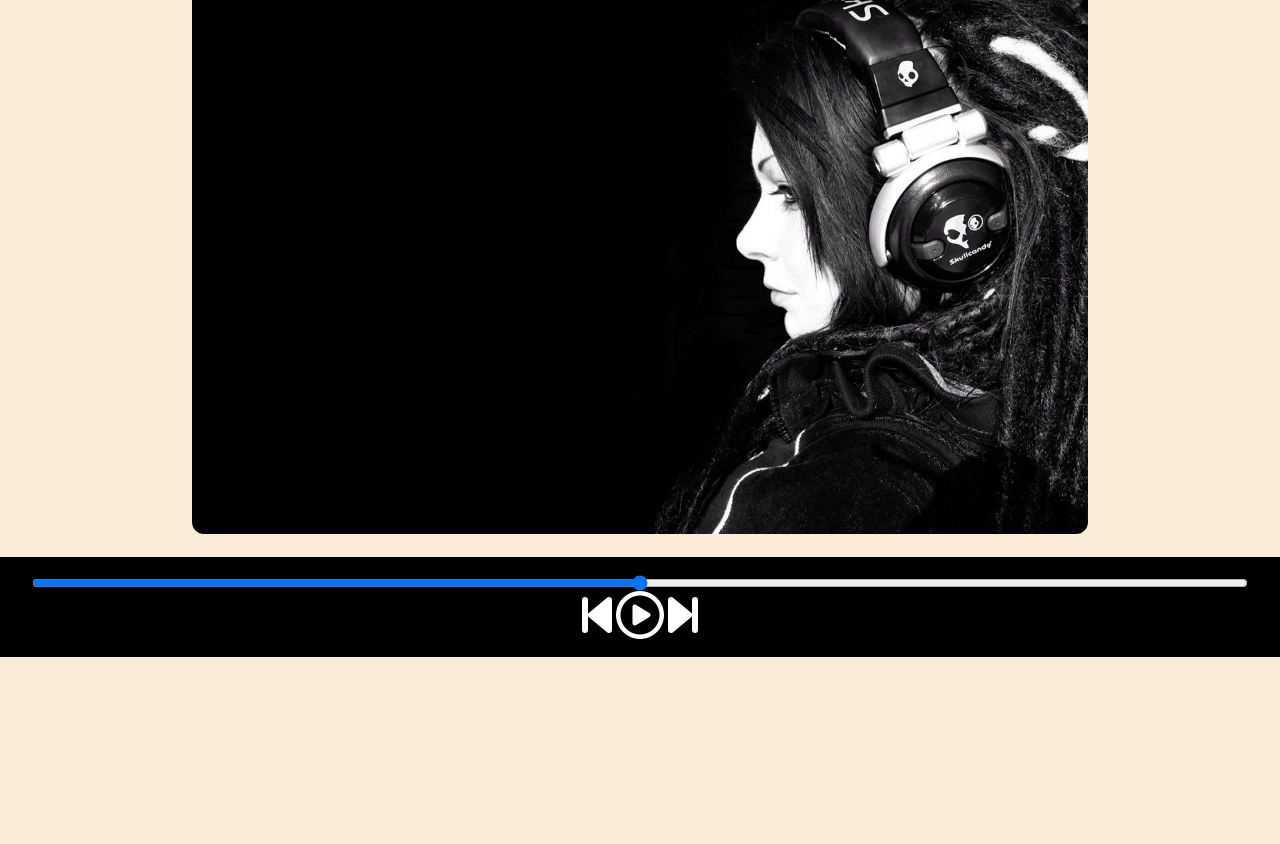
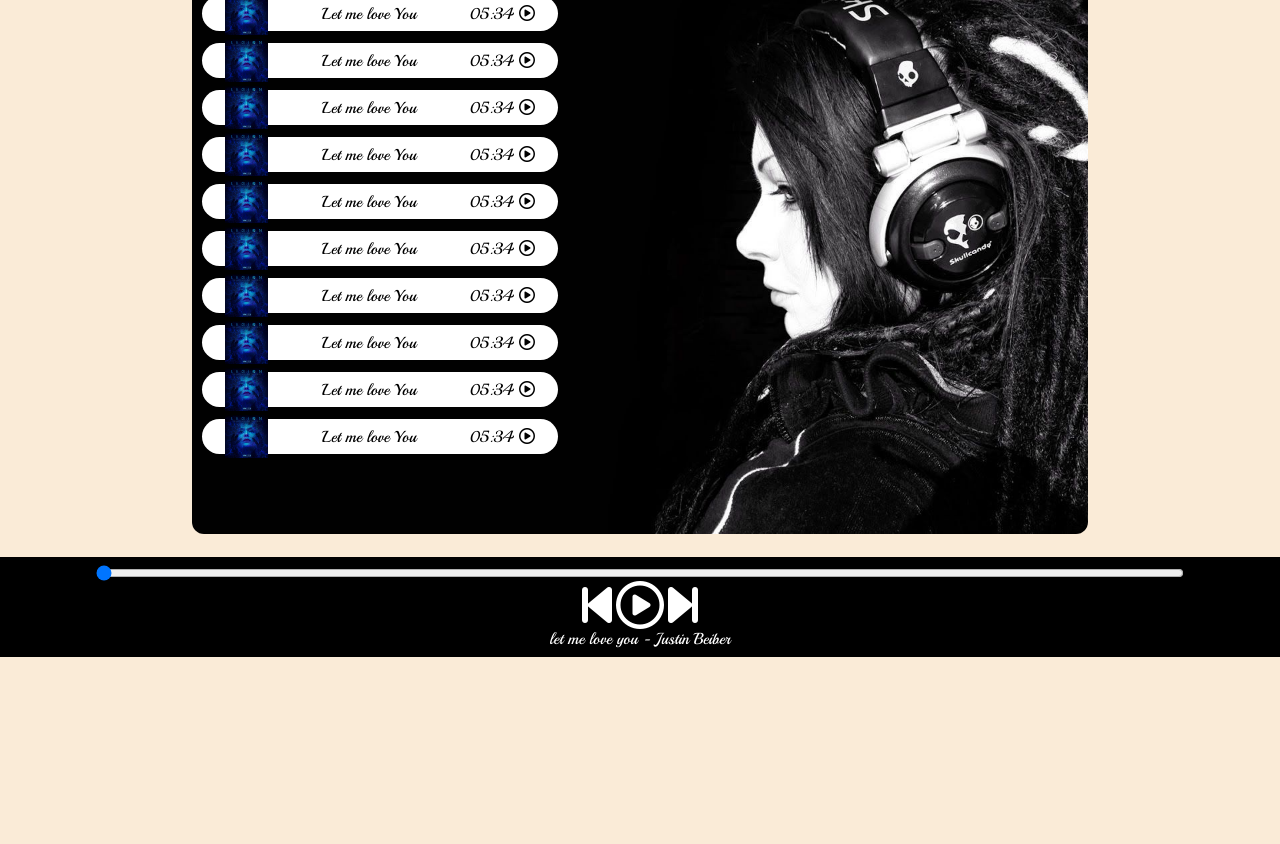
Before and after one commit to BrownCoderAyush/Spotify-clone, a plain HTML site: page index.html in a window 1280 px wide. Shown: the part 159-1003 px from the top of the page. Drawn offline with Linux system fonts and the light colour scheme.

Commit message:
Added features pause play

```diff
--- a/index.html
+++ b/index.html
@@ -1,5 +1,6 @@
 <!DOCTYPE html>
 <html lang="en">
+
 <head>
     <meta charset="UTF-8">
     <meta http-equiv="X-UA-Compatible" content="IE=edge">
@@ -8,6 +9,7 @@
 
     <link rel="stylesheet" href="style.css">
 </head>
+
 <body>
     <nav>
         <ul>
@@ -23,18 +25,84 @@
     <div class="container">
         <div class="songList">
             <h1>Best of NCS - No Copyright Sounds</h1>
+            <div class="songItemContainer">
+                <div class="songItem">
+                    <img src="covers/1.jpg" alt="1">
+                    <span>Let me love You</span>
+                    <span class="songListPlay"><span class="timeStamp">05:34 <i
+                                class="far  fa-play-circle"></i></span></span>
+                </div>
+                <div class="songItem">
+                    <img src="covers/1.jpg" alt="1">
+                    <span>Let me love You</span>
+                    <span class="songListPlay"><span class="timeStamp">05:34 <i
+                                class="far  fa-play-circle"></i></span></span>
+                </div>
+                <div class="songItem">
+                    <img src="covers/1.jpg" alt="1">
+                    <span>Let me love You</span>
+                    <span class="songListPlay"><span class="timeStamp">05:34 <i
+                                class="far  fa-play-circle"></i></span></span>
+                </div>
+                <div class="songItem">
+                    <img src="covers/1.jpg" alt="1">
+                    <span>Let me love You</span>
+                    <span class="songListPlay"><span class="timeStamp">05:34 <i
+                                class="far  fa-play-circle"></i></span></span>
+                </div>
+                <div class="songItem">
+                    <img src="covers/1.jpg" alt="1">
+                    <span>Let me love You</span>
+                    <span class="songListPlay"><span class="timeStamp">05:34 <i
+                                class="far  fa-play-circle"></i></span></span>
+                </div>
+                <div class="songItem">
+                    <img src="covers/1.jpg" alt="1">
+                    <span>Let me love You</span>
+                    <span class="songListPlay"><span class="timeStamp">05:34 <i
+                                class="far  fa-play-circle"></i></span></span>
+                </div>
+                <div class="songItem">
+                    <img src="covers/1.jpg" alt="1">
+                    <span>Let me love You</span>
+                    <span class="songListPlay"><span class="timeStamp">05:34 <i
+                                class="far  fa-play-circle"></i></span></span>
+                </div>
+                <div class="songItem">
+                    <img src="covers/1.jpg" alt="1">
+                    <span>Let me love You</span>
+                    <span class="songListPlay"><span class="timeStamp">05:34 <i
+                                class="far  fa-play-circle"></i></span></span>
+                </div>
+                <div class="songItem">
+                    <img src="covers/1.jpg" alt="1">
+                    <span>Let me love You</span>
+                    <span class="songListPlay"><span class="timeStamp">05:34 <i
+                                class="far  fa-play-circle"></i></span></span>
+                </div>
+                <div class="songItem">
+                    <img src="covers/1.jpg" alt="1">
+                    <span>Let me love You</span>
+                    <span class="songListPlay"><span class="timeStamp">05:34 <i
+                                class="far  fa-play-circle"></i></span></span>
+                </div>
+            </div>
         </div>
         <div class="songBanner"></div>
     </div>
     <div class="bottom">
-        <input type="range" name="range" id="myProgressBar" min="0" max="100">
+        <input type="range" name="range" id="myProgressBar" value="0" min="0" max="100">
         <div class="icons">
-          <i class="fas fa-3x fa-step-backward"></i>
-          <i class="far fa-3x fa-play-circle"></i>
-          <i class="fas fa-3x fa-step-forward"></i>
+            <i class="fas fa-3x fa-step-backward"></i>
+            <i class="far fa-3x fa-play-circle" id="masterPlay"></i>
+            <i class="fas fa-3x fa-step-forward"></i>
+        </div>
+        <div class="songInfo">
+            <img src="playing.gif" alt="" id="gif"> let me love you - Justin Beiber
         </div>
     </div>
     <script src="https://kit.fontawesome.com/acac7d74fe.js" crossorigin="anonymous"></script>
     <script src="script.js"></script>
 </body>
+
 </html>
--- a/script.js
+++ b/script.js
@@ -0,0 +1,47 @@
+console.log("hello world");
+// intitialize variables
+let songIndex = 0;
+let audioElement = new Audio('songs/1.mp3');
+let masterPlay = document.getElementById("masterPlay");
+let myProgressBar = document.getElementById("myProgressBar");
+let gif = document.getElementById("gif");
+myProgressBar
+// audioElement.play();
+let songName;
+let filePath;
+
+let songs = [
+   { songName: "Salam-e-Ishq", filePath: "song/1.mp3", coverPath: "covers/1.jpg" },
+   { songName: "Salam-e-Ishq", filePath: "song/1.mp3", coverPath: "covers/1.jpg" },
+   { songName: "Salam-e-Ishq", filePath: "song/1.mp3", coverPath: "covers/1.jpg" },
+   { songName: "Salam-e-Ishq", filePath: "song/1.mp3", coverPath: "covers/1.jpg" },
+   { songName: "Salam-e-Ishq", filePath: "song/1.mp3", coverPath: "covers/1.jpg" },
+   { songName: "Salam-e-Ishq", filePath: "song/1.mp3", coverPath: "covers/1.jpg" },
+   { songName: "Salam-e-Ishq", filePath: "song/1.mp3", coverPath: "covers/1.jpg" },
+   { songName: "Salam-e-Ishq", filePath: "song/1.mp3", coverPath: "covers/1.jpg" },
+   { songName: "Salam-e-Ishq", filePath: "song/1.mp3", coverPath: "covers/1.jpg" },
+   { songName: "Salam-e-Ishq", filePath: "song/1.mp3", coverPath: "covers/1.jpg" }
+]
+// console.log(songs.length);
+masterPlay.addEventListener("click", () => {
+
+   if(audioElement.paused && audioElement.currentTime >= 0 && !audioElement.ended) {
+      audioElement.play();
+      masterPlay.classList.remove("fa-play-circle");
+      masterPlay.classList.add("fa-pause-circle");
+      gif.style.opacity = 1;
+   }
+   else{
+      audioElement.pause();
+      masterPlay.classList.remove("fa-pause-circle");
+      masterPlay.classList.add("fa-play-circle");
+      gif.style.opacity = 0;
+   }
+})
+
+audioElement.addEventListener("timeupdate",()=>{
+   // console.log("alibaba");
+   let progress =  (audioElement.currentTime/audioElement.duration)*100;
+   console.log(progress);
+   myProgressBar.value = progress;
+})
--- a/style.css
+++ b/style.css
@@ -58,6 +58,39 @@ nav li:hover{
     background-position: center;
 
 }
+.songItem{
+    height: 35px;
+    display: flex;
+    background-color: white;
+    width: 80%;
+    color: black;
+    margin: 12px 0;
+    justify-content: space-between;
+    align-items: center;
+    border-radius: 34px;
+
+}
+.songItem img{
+    width: 43px;
+    margin: 0 23px;
+}
+.timeStamp{
+    margin: 0px 23px;
+}
+.timeStamp i{
+    cursor: pointer;
+}
+.songInfo img{
+    width: 42px;
+    position: absolute;
+    top: 10px;
+    left: 20px;
+    opacity: 0;
+    transition: opacity 1s ease-in ;
+}
+.songInfo{
+    font-family: 'Playball', cursive;
+}
 /* bottom class style starts  */
 /* .bottom{
     position: fixed;
@@ -78,7 +111,8 @@ nav li:hover{
     flex-direction: column;
 }
 #myProgressBar{
-    width: 95vw;
+    width: 85vw;
+    cursor: pointer;
 }
 .icons i:hover{
     color: rgb(215, 240, 191);
```
